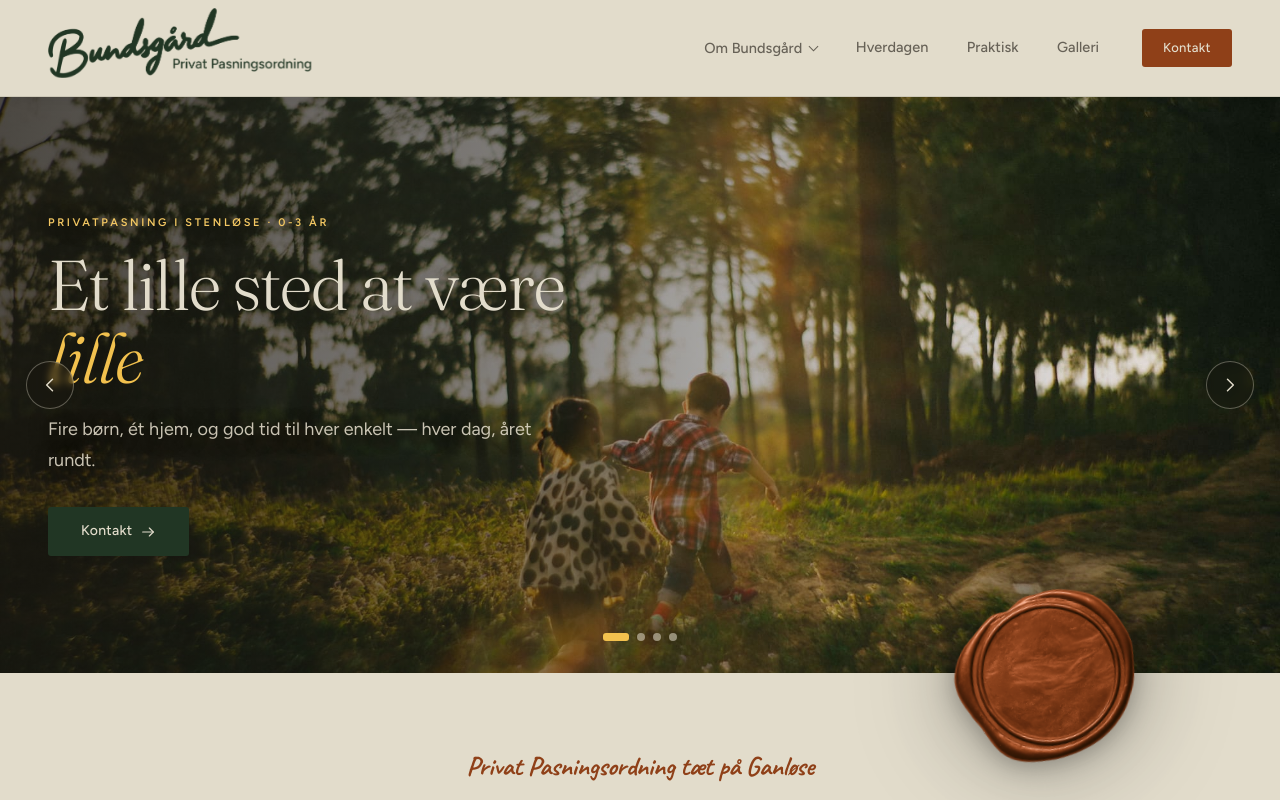
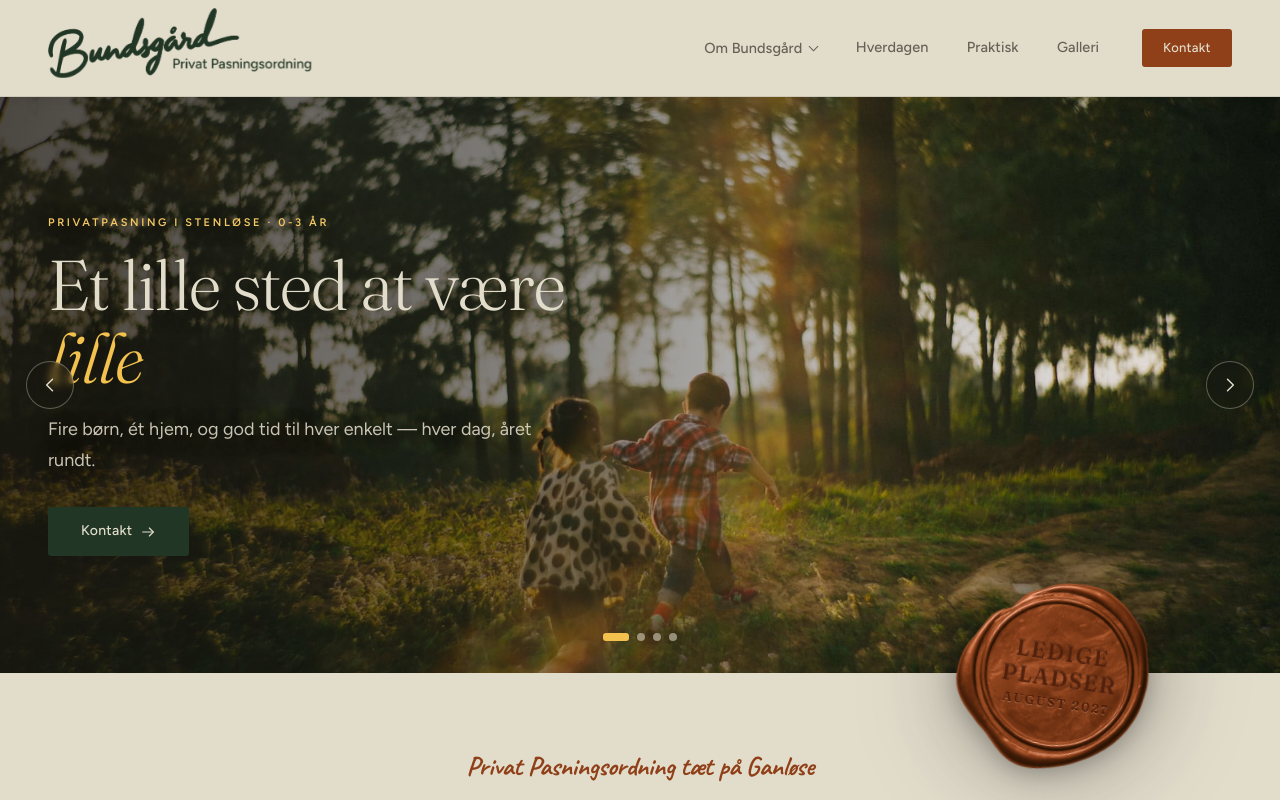
Before and after one commit to Bean-Machinie/Bundsgaards-Private-Pasningsordning-hjemmeside, a React (Vite) app: page / in a window 1280 px wide. Shown: the top 800 px of the page. Built offline with nearby package versions, Linux system fonts and the light colour scheme.

Commit message:
updated stamp with text

```diff
--- a/src/components/SealStamp.css
+++ b/src/components/SealStamp.css
@@ -17,35 +17,29 @@
    protected zone — as close to the text as it can be without touching.
    When the viewport narrows and that spot would run off screen, the
    second term wins and pins the seal just inside the right edge instead;
-   below 900px the welcome text ducks beneath it (Forside.css), so the
+   below 990px the welcome text ducks beneath it (Forside.css), so the
    two never collide at any width. */
 /* The size lives on :root so the page can react to it — Forside.css pads
-   the welcome text down by half the seal's height in the pinned regimes,
-   keeping gap and seal in lockstep at every width.
+   the welcome text down by half the seal's height once the text ducks
+   under, keeping gap and seal in lockstep at every width.
 
-   Three steps, stepping down with the viewport (breakpoints pair with the
-   welcome-padding steps in Forside.css):
-   - >870px: the seal rides the side lane, hugging the text column; at the
-     lane's narrowest the pinned seal (~165px) still clears the column.
-   - 761-870px: no lane left — a fixed modest 200px overlapping the text
-     zone, ducked under with a tight gap.
-   - ≤760px: small screens, where the seal no longer competes with anything
-     for width — let it grow into a proper standout. */
+   One monotone curve, no steps, and it holds full size as long as the
+   lane physically allows: the middle term is the widest seal that still
+   clears the protected text zone when pinned to the right edge (from the
+   left-placement calc below: viewport - w - 12 ≥ 50% + 284 solves to
+   w = 50vw - 296px). So the seal keeps its full 260px down to 1112px,
+   then sheds width exactly as fast as the lane vanishes, landing on the
+   200px floor at ~992px — which is why Forside.css starts ducking the
+   text under it at 990px — and holds that floor to the smallest phones.
+   Never grows back as the window narrows. */
 :root {
-  --seal-w: clamp(160px, 19vw, 260px);
-}
-@media (max-width: 870px) {
-  :root {
-    --seal-w: 200px;
-  }
-}
-@media (max-width: 760px) {
-  :root {
-    --seal-w: clamp(210px, 32vw, 245px);
-  }
+  --seal-w: clamp(200px, 50vw - 296px, 260px);
 }
 
-.seal-stamp__img {
+/* Placement lives on this wrapper (not the img) so the imprinted text is
+   positioned inside the same rotated, seal-sized box — it leans and scales
+   with the wax automatically. */
+.seal-stamp__body {
   --seal-clear: 284px;
   position: absolute;
   top: 0;
@@ -54,18 +48,68 @@
     calc(100% - var(--seal-w) / 2 - 12px)
   );
   width: var(--seal-w);
+  transform: translate(-50%, -50%) rotate(8deg);
+  /* Decoration only: no clicks swallowed, no drag-to-save ghost. */
+  pointer-events: none;
+  user-select: none;
+}
+
+.seal-stamp__img {
+  display: block;
+  width: 100%;
   height: auto;
-  transform: translate(-50%, -50%) rotate(8deg);
   /* drop-shadow (unlike box-shadow) traces the PNG's alpha channel, so
      both layers follow the wax blob's actual outline — every bump and
      drip — not the image's rectangular box. First a zero-offset halo
      hugging the silhouette all the way round, then a faint downward seat
      so it still reads as resting on the page. Neutral black, not the
-     theme ink — ink is forest-tinted and reads green around the wax. */
+     theme ink — ink is forest-tinted and reads green around the wax.
+     Kept on the img (not the wrapper) so the text gets no halo of its
+     own — an imprint casts nothing outside the wax. */
   filter: drop-shadow(0 0 50px rgb(0 0 0 / 0.3))
     drop-shadow(0 4px 12px rgb(0 0 0 / 0.3));
-  /* Decoration only: no clicks swallowed, no drag-to-save ghost. */
-  pointer-events: none;
-  user-select: none;
   -webkit-user-drag: none;
 }
+
+/* The imprint. Anchored to the centre of the seal's flat inner disc —
+   measured off the 600px PNG the disc centre sits at 52.3% / 50.6% of the
+   image. Sizes below are a fixed base layout: the component measures it
+   and applies a scale transform (inline style) that fits the whole block
+   inside the disc circle, so no font-size here needs to track --seal-w.
+   LINE_BASE_PX in SealStamp.tsx must match .seal-stamp__line's size. */
+.seal-stamp__text {
+  position: absolute;
+  left: 52.3%;
+  top: 50.6%;
+  margin: 0;
+  display: flex;
+  flex-direction: column;
+  align-items: center;
+  text-align: center;
+  white-space: nowrap;
+  font-family: var(--font-display);
+  font-weight: 600;
+  text-transform: uppercase;
+  /* Debossed, lit from above like the rest of the page: glyphs darker than
+     the wax face, a warm sheen catching the lower lip of the carve and a
+     deep shadow tucked under the upper lip. Colours are hand-picked
+     dark/light neighbours of the stamp's terracotta tint (#8f4018), not
+     theme tokens — they must track the wax, not the page. */
+  color: rgb(74 26 6 / 0.9);
+  text-shadow:
+    0 1px 1px rgb(255 196 158 / 0.4),
+    0 -1px 1px rgb(46 12 0 / 0.5);
+}
+
+.seal-stamp__line {
+  font-size: 40px;
+  line-height: 1.18;
+  letter-spacing: 0.06em;
+}
+
+.seal-stamp__subline {
+  margin-top: 9px;
+  font-size: 23px;
+  line-height: 1.2;
+  letter-spacing: 0.14em;
+}
--- a/src/components/SealStamp.tsx
+++ b/src/components/SealStamp.tsx
@@ -1,29 +1,119 @@
 // Generated from stamp.png with sharp (resize 600 + luminance-preserving
 // tint to the theme's terracotta #8f4018 / --color-accent), so the seal
 // wears the same colour as the Kontakt button and the script headings.
+import { useLayoutEffect, useRef, useState } from 'react';
+
 import stamp from '../assets/images/stamp-terracotta.png';
 
 import './SealStamp.css';
 
+/* The text must stay strictly on the seal's flat inner disc, never on the
+   flowing rim. Measured off the 600px PNG the flat disc is ~58% of the
+   image wide; 0.50 leaves a visible margin of calm wax inside the engraved
+   ring. */
+const DISC_USABLE = 0.5;
+/* Must equal .seal-stamp__line's font-size — the fit maths converts the
+   measured base-size layout into a scale factor. */
+const LINE_BASE_PX = 40;
+/* Very short imprints ("HEJ") would otherwise balloon to fill the disc;
+   cap the main line at this fraction of the seal's width. */
+const MAX_LINE_FRACTION = 0.13;
+
+type SealStampProps = {
+  /** Main imprint, one array entry per line. Any length — the whole block
+   *  is auto-scaled so every line stays inside the seal's inner disc. */
+  lines?: string[];
+  /** Smaller line under the main imprint (a date, typically). */
+  subline?: string;
+};
+
 /**
- * The wax seal — a purely decorative overlay awaiting its real workflow.
+ * The wax seal, carrying a message pressed into the wax.
  *
  * Drop it between two sections and it takes no space of its own: the
  * component is a zero-height anchor, and the seal centres itself on that
  * boundary line — half over the section above, half over the one below,
  * sitting three quarters of the way across and leaning slightly clockwise.
  * It paints above everything on the page except the sticky header.
+ *
+ * The imprint self-fits: each line is laid out at a fixed base size,
+ * measured, and the block is scaled to the largest factor where every
+ * line's corners still fall inside the disc circle — lines further from
+ * the middle get less width, exactly like a real engraved seal. Refits on
+ * seal resize and on webfont load (both change the measured boxes).
+ *
+ * The image is decoration, but the imprinted text is real information
+ * (availability), so only the img is aria-hidden.
  */
-export default function SealStamp() {
+export default function SealStamp({
+  lines = ['Ledige', 'pladser'],
+  subline,
+}: SealStampProps) {
+  const bodyRef = useRef<HTMLDivElement>(null);
+  const textRef = useRef<HTMLParagraphElement>(null);
+  const [scale, setScale] = useState(1);
+
+  useLayoutEffect(() => {
+    const body = bodyRef.current;
+    const text = textRef.current;
+    if (!body || !text) return;
+
+    const fit = () => {
+      const radius = (body.clientWidth * DISC_USABLE) / 2;
+      if (radius === 0) return;
+      /* offsetWidth/offsetTop ignore ancestor transforms, so the rotation
+         and the previously applied scale never feed back into the fit. */
+      const centreY = text.offsetHeight / 2;
+      let next = (MAX_LINE_FRACTION * body.clientWidth) / LINE_BASE_PX;
+      for (const child of text.children) {
+        const line = child as HTMLElement;
+        const halfWidth = line.offsetWidth / 2;
+        /* The line edge (top or bottom) furthest from the block centre is
+           where its corner would first cross the circle. */
+        const farEdge = Math.max(
+          Math.abs(line.offsetTop - centreY),
+          Math.abs(line.offsetTop + line.offsetHeight - centreY),
+        );
+        next = Math.min(next, radius / Math.hypot(halfWidth, farEdge));
+      }
+      setScale(next);
+    };
+
+    fit();
+    const observer = new ResizeObserver(fit);
+    /* body: viewport steps resize the seal. text: the Fraunces webfont
+       landing changes the measured line boxes without resizing the seal.
+       The scale itself is a transform, which never triggers the observer,
+       so this cannot loop. */
+    observer.observe(body);
+    observer.observe(text);
+    return () => observer.disconnect();
+  }, [lines.join('\n'), subline]);
+
   return (
-    <div className="seal-stamp" aria-hidden="true">
+    <div className="seal-stamp">
+      <div className="seal-stamp__body" ref={bodyRef}>
         <img
           className="seal-stamp__img"
           src={stamp}
           alt=""
+          aria-hidden="true"
           draggable={false}
           onContextMenu={(event) => event.preventDefault()}
         />
+        <p
+          className="seal-stamp__text"
+          ref={textRef}
+          style={{ transform: `translate(-50%, -50%) scale(${scale})` }}
+        >
+          {lines.map((line) => (
+            <span key={line} className="seal-stamp__line">
+              {line}
+            </span>
+          ))}
+          {subline && <span className="seal-stamp__subline">{subline}</span>}
+        </p>
+      </div>
     </div>
   );
 }
--- a/src/pages/Forside.css
+++ b/src/pages/Forside.css
@@ -17,18 +17,14 @@
 /* Once the side lane is gone the wax seal pins to the right edge and
    hangs over the text column's zone — the heading starts beneath it.
    Padding tracks the seal's own size (--seal-w is published on :root by
-   SealStamp.css, breakpoints paired with its size steps): half the seal
-   hangs into this section, plus a breathing gap. Two steps so the duck
-   arrives gently — a tight gap first, the roomier one only on small
-   screens where the seal also grows. */
-@media (max-width: 870px) {
+   SealStamp.css): half the seal hangs into this section, plus a breathing
+   gap. 990px is where the pinned seal at its 200px floor would touch the
+   protected text zone (viewport/2 + 284px + the seal + 12px edge margin),
+   so the duck begins exactly when clearance runs out — one rule, and the
+   padding stays constant below it because the seal's size is too. */
+@media (max-width: 990px) {
   .section.welcome {
     padding-top: calc(var(--seal-w, 200px) / 2 + 16px);
-  }
-}
-@media (max-width: 760px) {
-  .section.welcome {
-    padding-top: calc(var(--seal-w, 220px) / 2 + 10px);
   }
 }
 /* The script line is a warm aside, not a heading in the type scale — Caveat
--- a/src/pages/Forside.tsx
+++ b/src/pages/Forside.tsx
@@ -29,7 +29,7 @@ export default function Forside() {
       <HeroCarousel />
 
       {/* The wax seal straddles the hero/welcome boundary. */}
-      <SealStamp />
+      <SealStamp lines={['Ledige', 'pladser']} subline="August 2027" />
 
       {/* — welcome intro ——————————————————————————————————————— */}
       <section className="shell section welcome">
```
Lines whose indentation alone changed are shown as unchanged.
